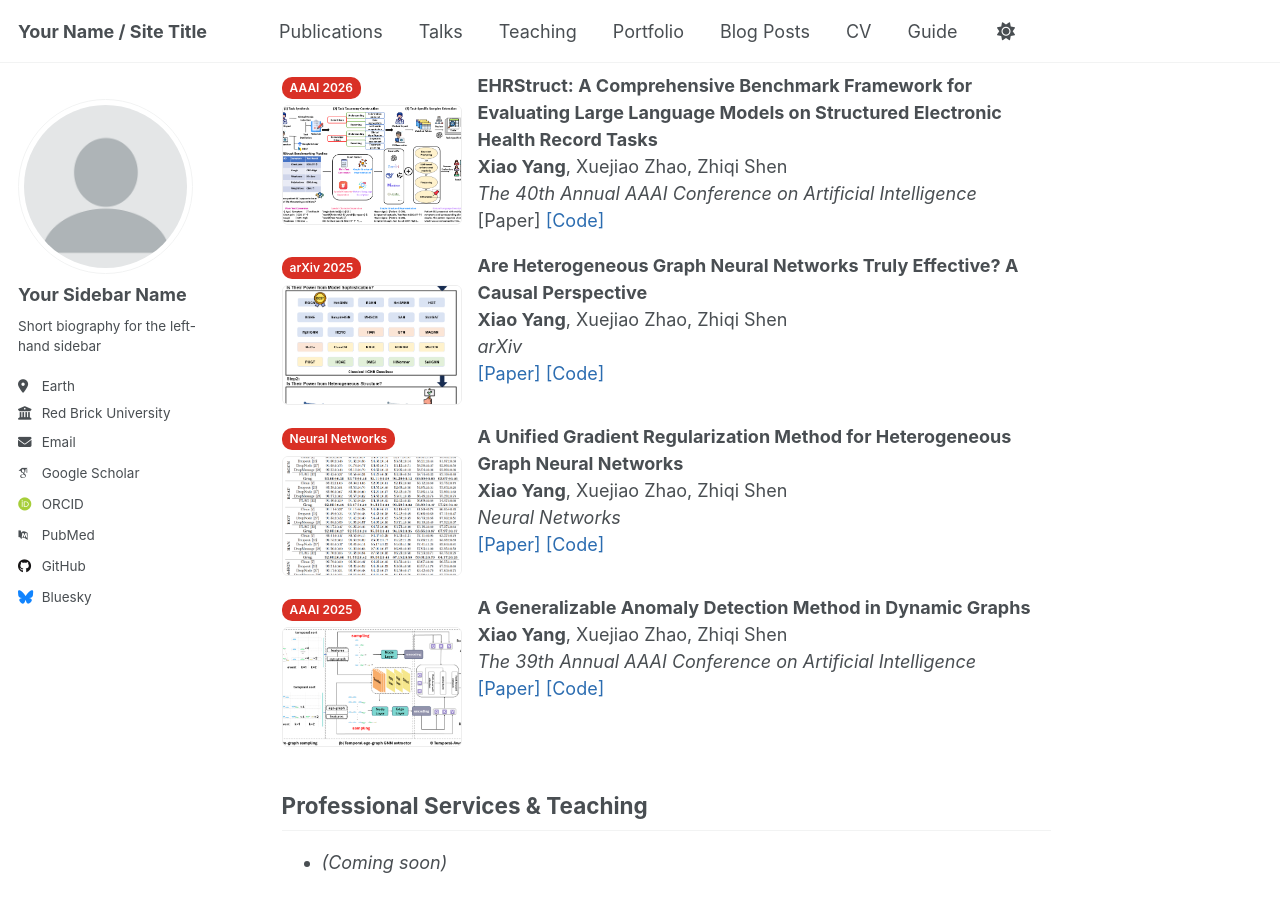
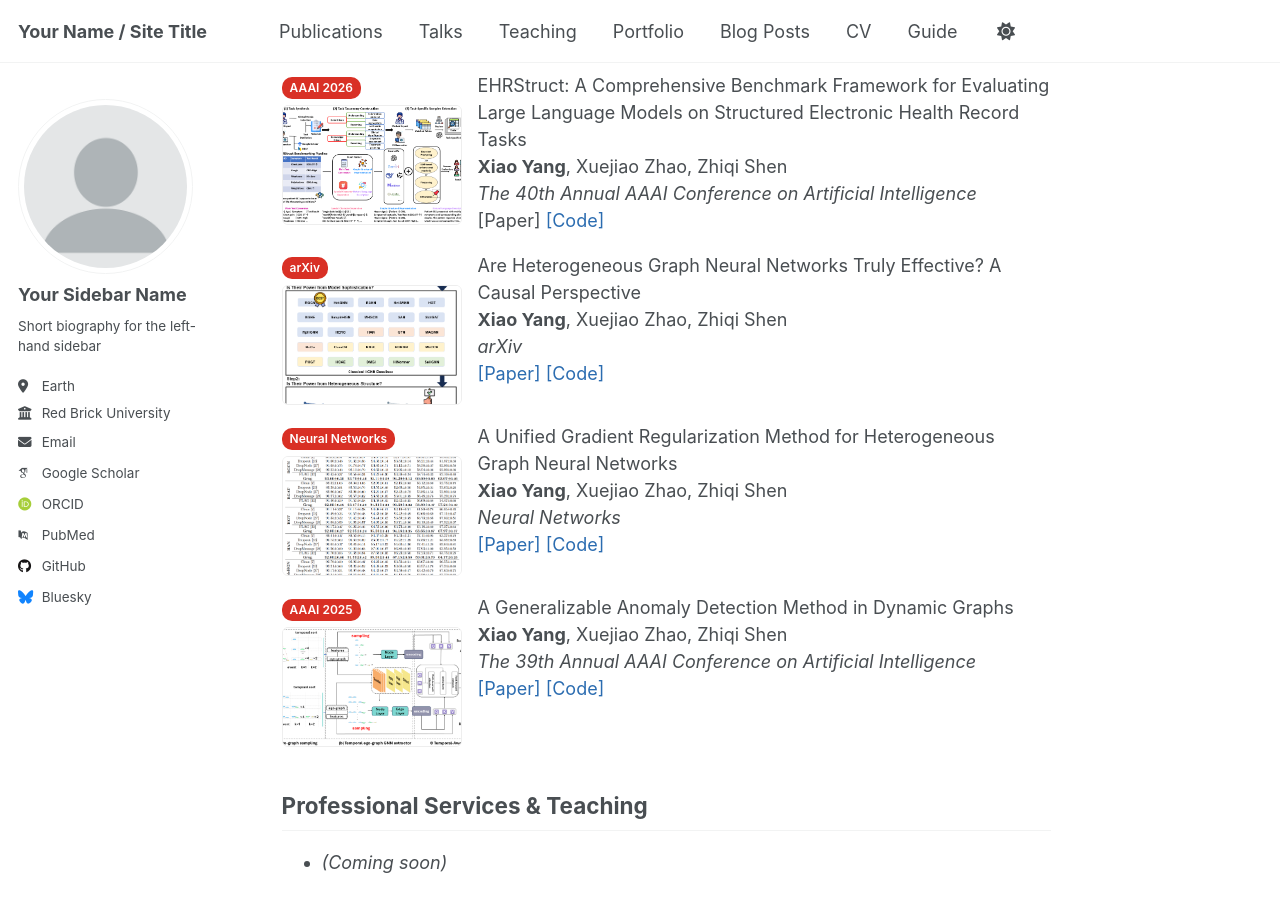
Before and after one commit to YXNTU/YXNTU.github.io, a Jekyll site: the page built from _pages/about.md, in a window 1280 px wide and 900 px high, scrolled down 846 px. Built offline with Jekyll 4.4.1, drawn with Linux system fonts in a browser that asks for light colours; some web fonts are replaced; a script that is not in the unit is left out.

Commit message:
Update about.md

```diff
--- a/_pages/about.md
+++ b/_pages/about.md
@@ -68,12 +68,12 @@ Xiao Yang is currently a second-year Ph.D. student at Nanyang Technological Univ
 <div class='paper-box'>
   <div class='paper-box-image'>
     <div>
-      <div class="badge">arXiv 2025</div>
+      <div class="badge">arXiv</div>
       <img src='/images/papers/CausalHGNN.png' alt="CausalHGNN">
     </div>
   </div>
   <div class='paper-box-text'>
-    <strong>Are Heterogeneous Graph Neural Networks Truly Effective? A Causal Perspective</strong><br>
+    Are Heterogeneous Graph Neural Networks Truly Effective? A Causal Perspective<br>
     <b>Xiao Yang</b>, Xuejiao Zhao, Zhiqi Shen<br>
     <em>arXiv</em><br>
     <a href="https://arxiv.org/abs/2510.05750">[Paper]</a> <a href="https://github.com/YXNTU/CausalHGNN" target="_blank">[Code]</a>
@@ -89,7 +89,7 @@ Xiao Yang is currently a second-year Ph.D. student at Nanyang Technological Univ
     </div>
   </div>
   <div class='paper-box-text'>
-    <strong>A Unified Gradient Regularization Method for Heterogeneous Graph Neural Networks</strong><br>
+    A Unified Gradient Regularization Method for Heterogeneous Graph Neural Networks<br>
     <b>Xiao Yang</b>, Xuejiao Zhao, Zhiqi Shen<br>
     <em>Neural Networks</em><br>
     <a href="https://www.sciencedirect.com/science/article/abs/pii/S0893608025009840">[Paper]</a>
@@ -106,7 +106,7 @@ Xiao Yang is currently a second-year Ph.D. student at Nanyang Technological Univ
     </div>
   </div>
   <div class='paper-box-text'>
-    <strong>A Generalizable Anomaly Detection Method in Dynamic Graphs</strong><br>
+    A Generalizable Anomaly Detection Method in Dynamic Graphs<br>
     <b>Xiao Yang</b>, Xuejiao Zhao, Zhiqi Shen<br>
     <em>The 39th Annual AAAI Conference on Artificial Intelligence</em><br>
     <a href="https://ojs.aaai.org/index.php/AAAI/article/view/35508">[Paper]</a>
```
Also changed, not shown: other parts of _pages/about.md (+1 -1 lines).
